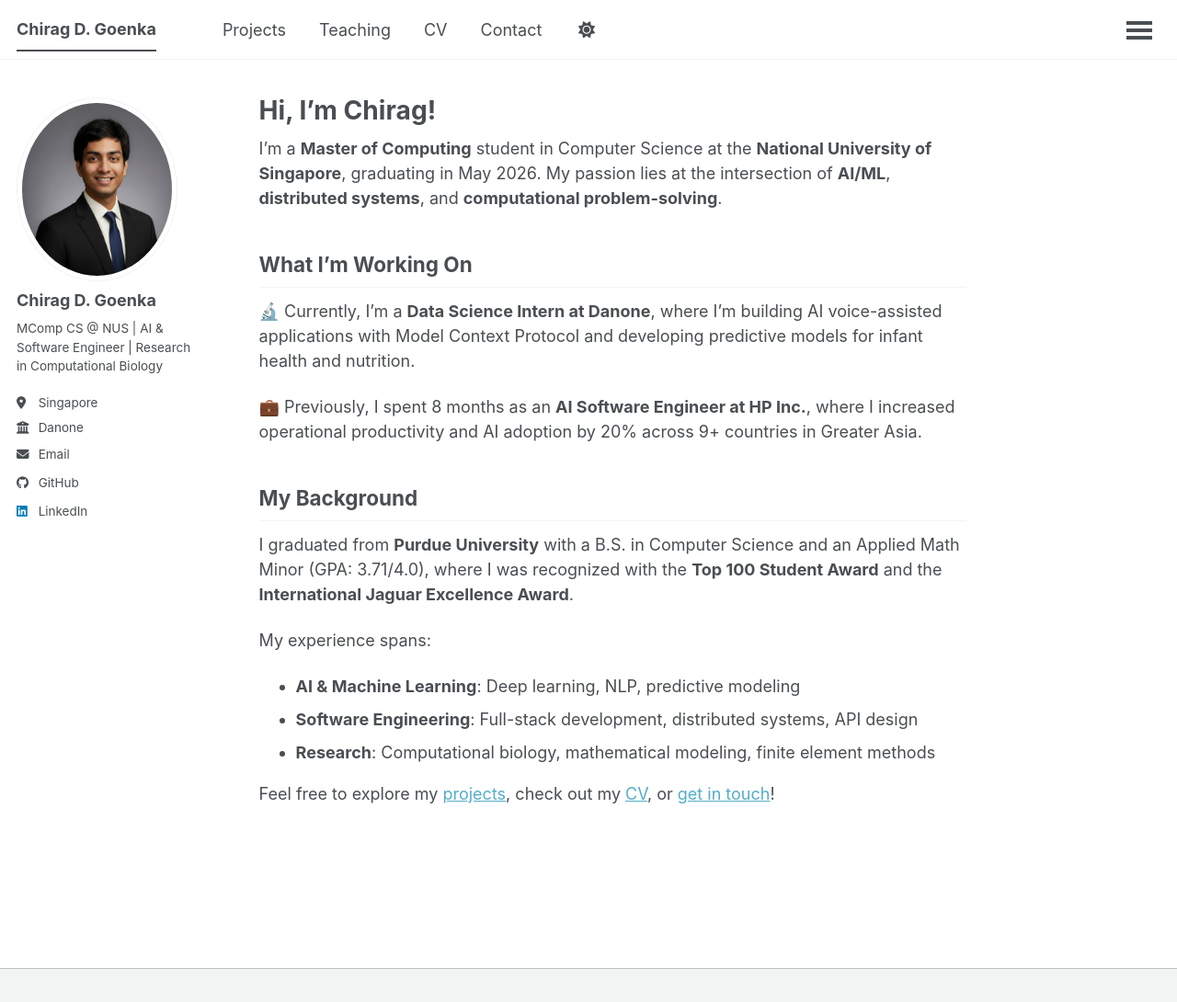
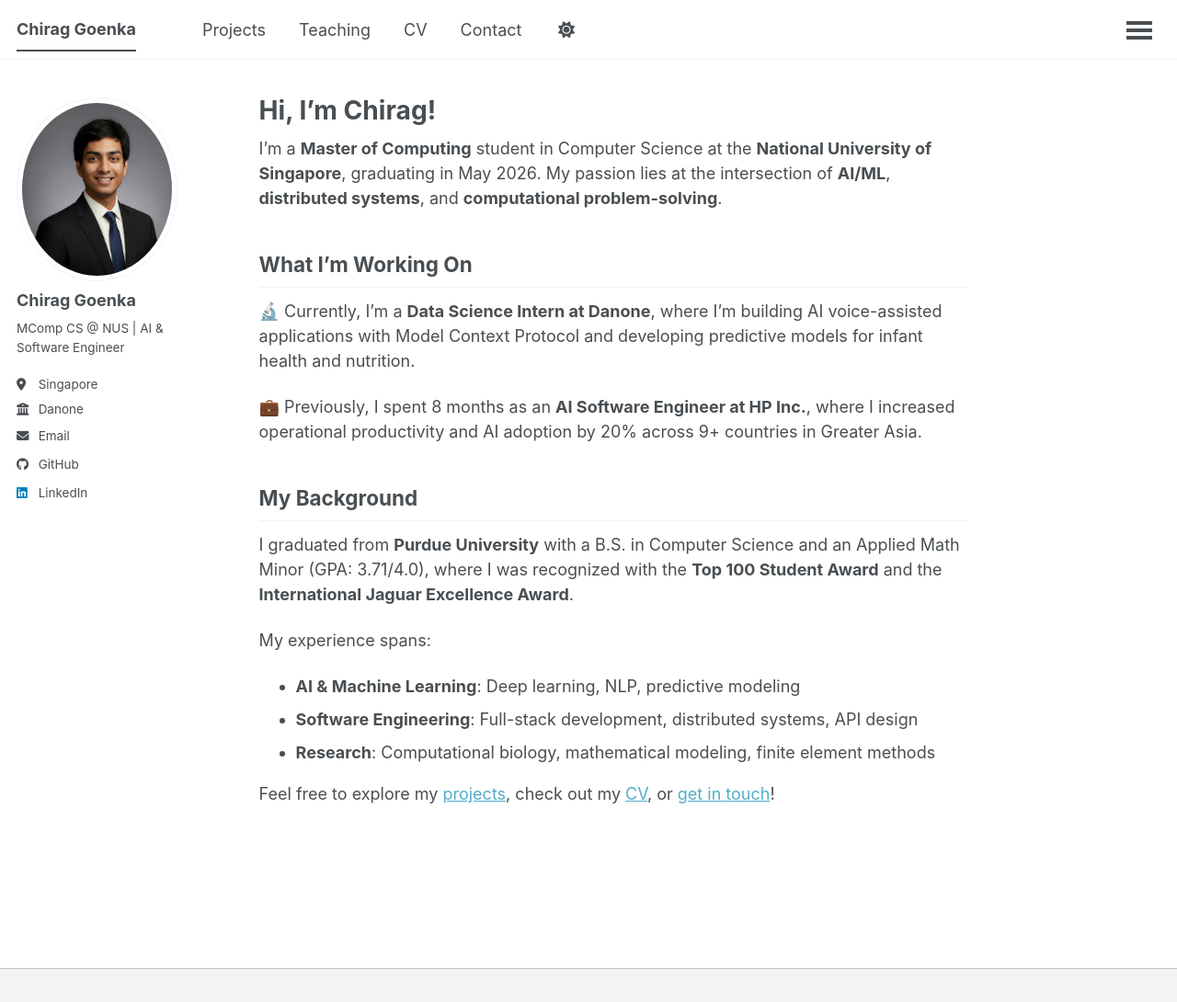
Before and after one commit to gchirag27/gchirag27.github.io, a Jekyll site: the page built from _pages/about.md, in a window 1280 px wide and 1090 px high. Shown: the whole window at 92% size. Built offline with Jekyll 4.4.1, drawn with Linux system fonts in a browser that asks for light colours; a script that is not in the unit is left out.

Commit message:
updated_5_feb_2026

```diff
--- a/_config.yml
+++ b/_config.yml
@@ -9,9 +9,9 @@
 # Basic Site Settings
 locale: "en-US"
 site_theme: "default" # The available themes options are "default", "air", "sunrise", "mint", "dirt" and "contrast"
-title: "Chirag D. Goenka"
+title: "Chirag Goenka"
 title_separator: "-"
-name: &name "Chirag D. Goenka"
+name: &name "Chirag Goenka"
 description: &description "AI/ML Engineer & Computer Science Researcher"
 url: https://gchirag27.github.io
 baseurl: "" # the subpath of your site, e.g. "/blog"
@@ -23,9 +23,9 @@ repository: "gchirag27/gchirag27.github.io"
 author:
   # Biographic information
   avatar: "profile.png"
-  name: "Chirag D. Goenka"
+  name: "Chirag Goenka"
   pronouns: # example: "he/him"
-  bio: "MComp CS @ NUS | AI & Software Engineer | Research in Computational Biology"
+  bio: "MComp CS @ NUS | AI & Software Engineer"
   location: "Singapore"
   employer: "Danone"
   uri: # URL
```
